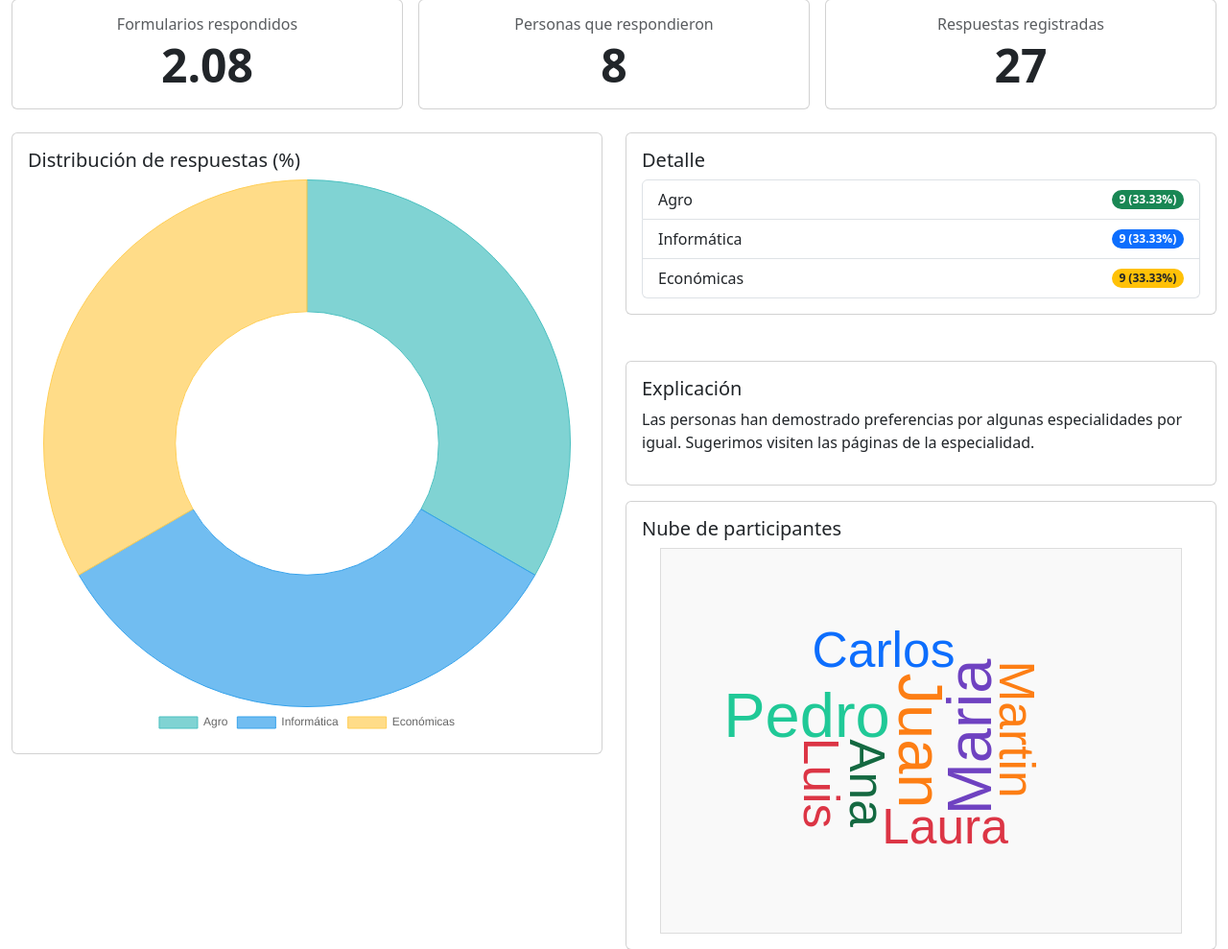
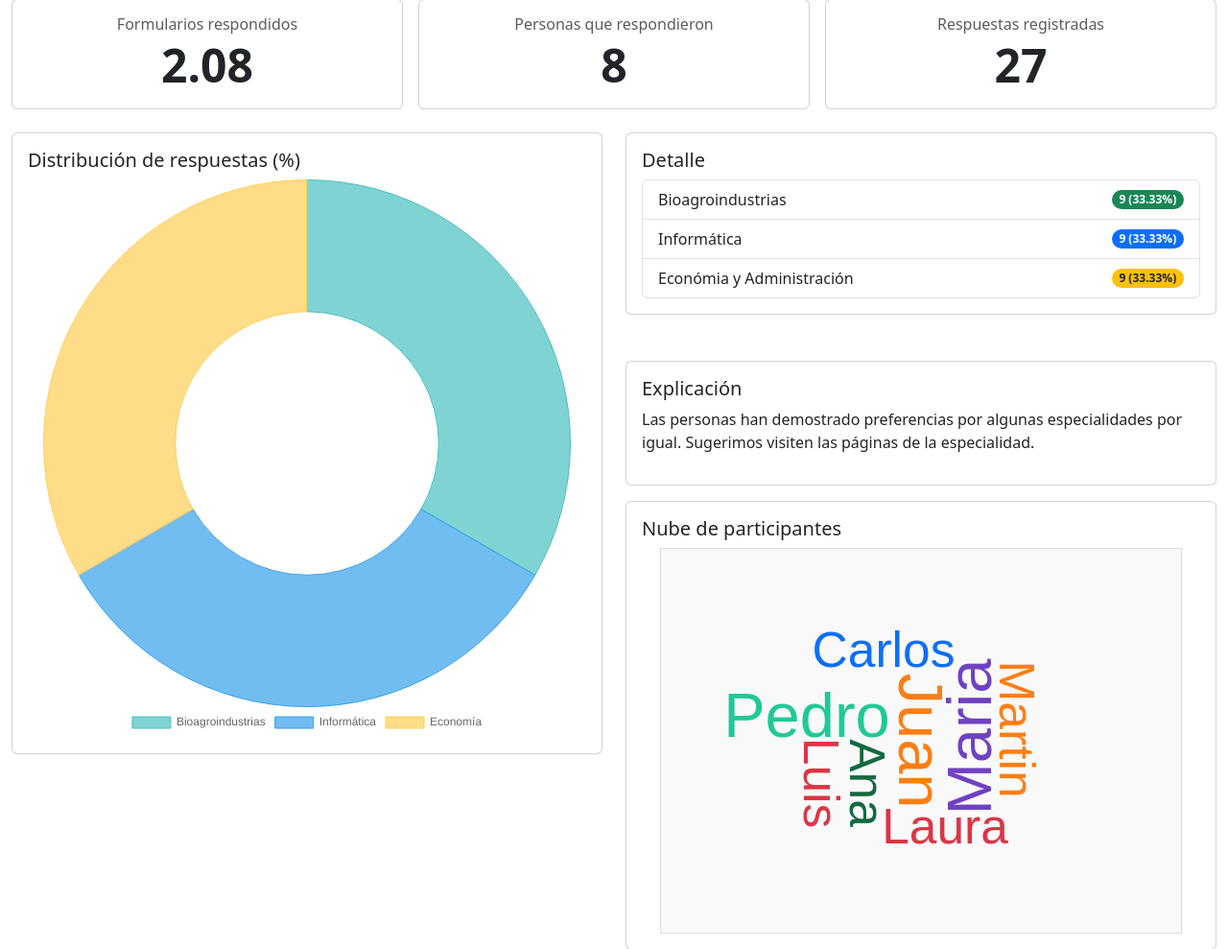
Before and after one commit to jcondeipeayt186/orientatec, a PHP site: page /respuestasgnrl.php in a window 1280 px wide. Shown: the part 149-1138 px from the top of the page at 96% size. Run offline with PHP 8.4, Linux system fonts and the light colour scheme; data comes from the database, SQL or seed files in the repository.

Commit message:
cambios luego de la feria

```diff
--- a/bachiller.php
+++ b/bachiller.php
@@ -20,7 +20,7 @@ include 'librerias/funcionesHTML.php';
 
   ?>
     <div class="clearfix">
-    <h1  class= text-center   style= "border:2px solid #D7E8BC;color:#6F8D6A;"     > Bachiller en economia  </h1>
+    <h1  class= text-center   style= "border:2px solid #D7E8BC;color:#6F8D6A;"> Bachiller en Economía y Administración </h1>
 <br>
     <h5  style=   "border:2px solid #D7E8BC;color:#6F8D6A;" >  ¿De que trata la orientacion?</h5>
 
--- a/respuestasgnrl.php
+++ b/respuestasgnrl.php
@@ -113,21 +113,21 @@ desconectarBD($link);
             <h5 class="card-title">Detalle</h5> <!-- Título detalle -->
             <ul class="list-group"> <!-- Lista resumen -->
               <li class="list-group-item d-flex justify-content-between align-items-center"> <!-- Item agro -->
-                Agro <span class="badge bg-success rounded-pill"><?php echo $agro; ?> (<?php echo $pAgro; ?>%)</span> <!-- Valor agro -->
+                Bioagroindustrias <span class="badge bg-success rounded-pill"><?php echo $agro; ?> (<?php echo $pAgro; ?>%)</span> <!-- Valor agro -->
               </li> <!-- Fin item -->
               <li class="list-group-item d-flex justify-content-between align-items-center"> <!-- Item info -->
                 Informática <span class="badge bg-primary rounded-pill"><?php echo $info; ?> (<?php echo $pInfo; ?>%)</span> <!-- Valor info -->
               </li> <!-- Fin item -->
               <li class="list-group-item d-flex justify-content-between align-items-center"> <!-- Item eco -->
-                Económicas <span class="badge bg-warning text-dark rounded-pill"><?php echo $eco; ?> (<?php echo $pEco; ?>%)</span> <!-- Valor eco -->
+                Económia y Administración <span class="badge bg-warning text-dark rounded-pill"><?php echo $eco; ?> (<?php echo $pEco; ?>%)</span> <!-- Valor eco -->
               </li> <!-- Fin item -->
             </ul> <!-- Fin lista -->
           </div> <!-- Fin cuerpo -->
         </div> <!-- Fin tarjeta -->
         <?php
         if ( $pInfo > $pAgro and $pInfo > $pEco) { $Masvotado= "preferencias por la especialidad de Informática"; }
-        else { if ($pAgro > $pInfo and $pAgro > $pEco ) { $Masvotado= "preferencias por la especialidad de Agronomía"; }
-        else {if ($pEco > $pAgro and $pEco > $pInfo ) { $Masvotado= "preferencias por la especialidad de Economia"; }
+        else { if ($pAgro > $pInfo and $pAgro > $pEco ) { $Masvotado= "preferencias por la especialidad de Bioagroindustrias"; }
+        else {if ($pEco > $pAgro and $pEco > $pInfo ) { $Masvotado= "preferencias por la especialidad de Economía y Administración"; }
         else { $Masvotado="preferencias por algunas especialidades por igual. Sugerimos visiten las páginas de la especialidad." ;}
          } } ?></p>
         <div class="card mt-5"> <!-- Tarjeta -->
@@ -191,7 +191,7 @@ desconectarBD($link);
     new Chart(ctx, { // Crea gráfico
       type: 'doughnut', // Tipo donut
       data: { // Datos
-        labels: ['Agro', 'Informática', 'Económicas'], // Etiquetas
+        labels: ['Bioagroindustrias', 'Informática', 'Economía'], // Etiquetas
         datasets: [{ // Dataset principal
           data: [<?php echo $pAgro; ?>, <?php echo $pInfo; ?>, <?php echo $pEco; ?>], // Valores porcentuales
           backgroundColor: [ // Colores de fondo
```
Also changed, not shown: respuestas.php (+4 -4 lines).
